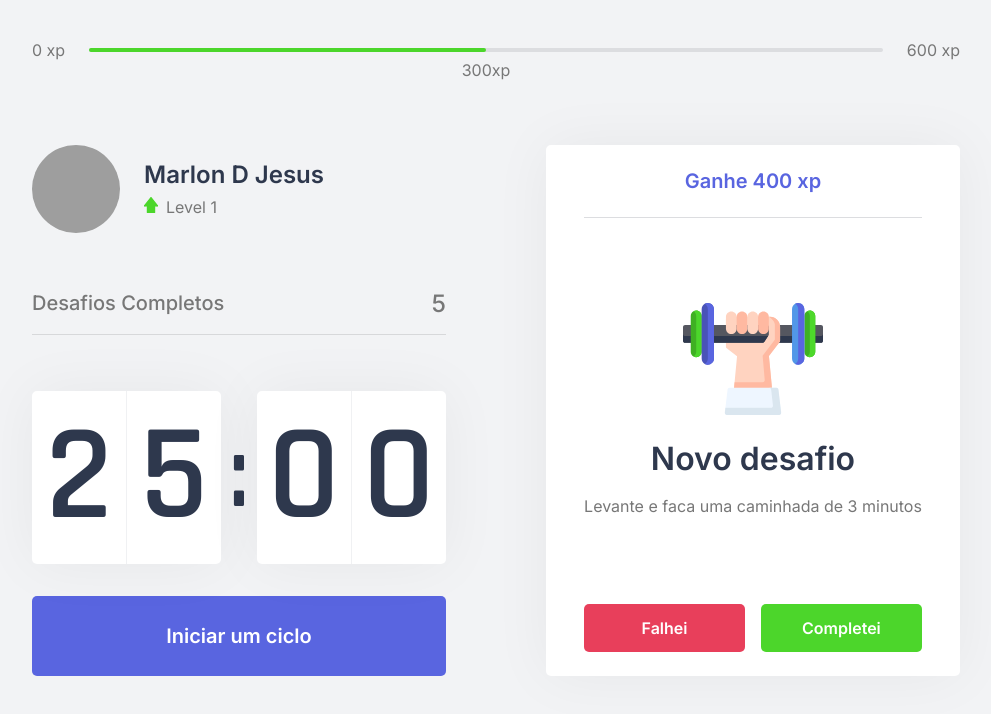
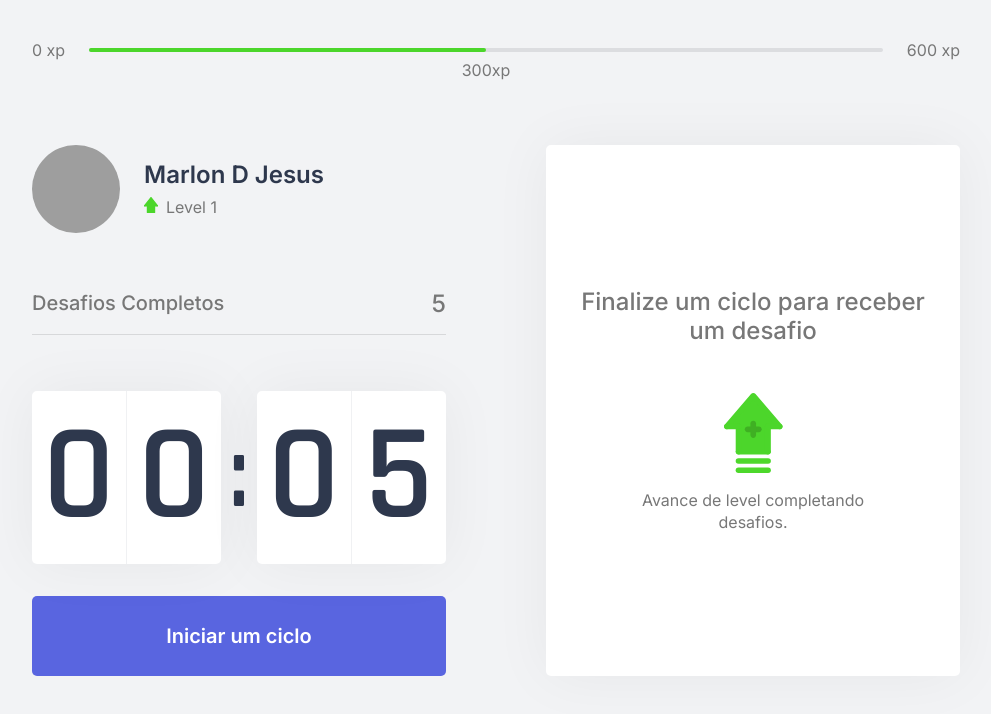
Before and after one commit to paichato/moveit-next, a Next.js app: page / in a window 1280 px wide. Shown: the top 714 px of the page, without its empty margins (144-1135 px from the left). Built offline with nearby package versions, Linux system fonts and the light colour scheme; grey boxes are pictures that could not be loaded.

Commit message:
:construction: feat -> added resetChallenge function

```diff
--- a/src/components/ChallengeBox.tsx
+++ b/src/components/ChallengeBox.tsx
@@ -1,17 +1,20 @@
+import { useContext } from 'react';
+import { ChallengesContext } from '../contexts/ChallengeContext';
 import styles from '../styles/component/ChallengeBox.module.css';
 
 export function ChallengeBox(){
-const hasActiveChallenge=true;
+    const {activeChallenge}=useContext(ChallengesContext);
+
 
 return(
     <div className={styles.challengeBoxContainer}>
-        {hasActiveChallenge?(
+        {activeChallenge?(
             <div className={styles.challengesActive}>
-                <header>Ganhe 400 xp</header>
+                <header>Ganhe {activeChallenge.amount} xp</header>
                 <main>
-                    <img src="icons/body.svg" alt="Body"/>
+                    <img src={`icons/${activeChallenge.type}.svg`} alt="Body"/>
                     <strong>Novo desafio</strong>
-                    <p>Levante e faca uma caminhada de 3 minutos</p>
+                    <p>{activeChallenge.description}</p>
                 </main>
                 <footer>
                     <button type="button" className={styles.challengeFailedButton}>Falhei</button>
--- a/src/components/Countdown.tsx
+++ b/src/components/Countdown.tsx
@@ -7,7 +7,7 @@
 export function Countdown(){
     const {startNewChallenge}= useContext(ChallengesContext);
 
-    const [time, settime] = useState(25*60);
+    const [time, settime] = useState(25*0.2);
     const [isActive, setIsActive] = useState(false);
     const [hasfinished, sethasfinished] = useState(false)
 
--- a/src/contexts/ChallengeContext.tsx
+++ b/src/contexts/ChallengeContext.tsx
@@ -13,6 +13,7 @@
   levelUp: () => void;
   startNewChallenge: () => void;
   activeChallenge:challenge;
+  resetChallenge:()=>void;
 }
 
 interface ChallengesProviderProps {
@@ -36,6 +37,10 @@
     setactiveChallenge(challenge);
   }
 
+  function resetChallenge(){
+      setactiveChallenge(null);
+  }
+
   return (
     <ChallengesContext.Provider
       value={{
@@ -44,7 +49,8 @@
         startNewChallenge,
         challengesCompleted,
         levelUp,
-        activeChallenge
+        activeChallenge,
+        resetChallenge
       }}
     >
       {children}
```
